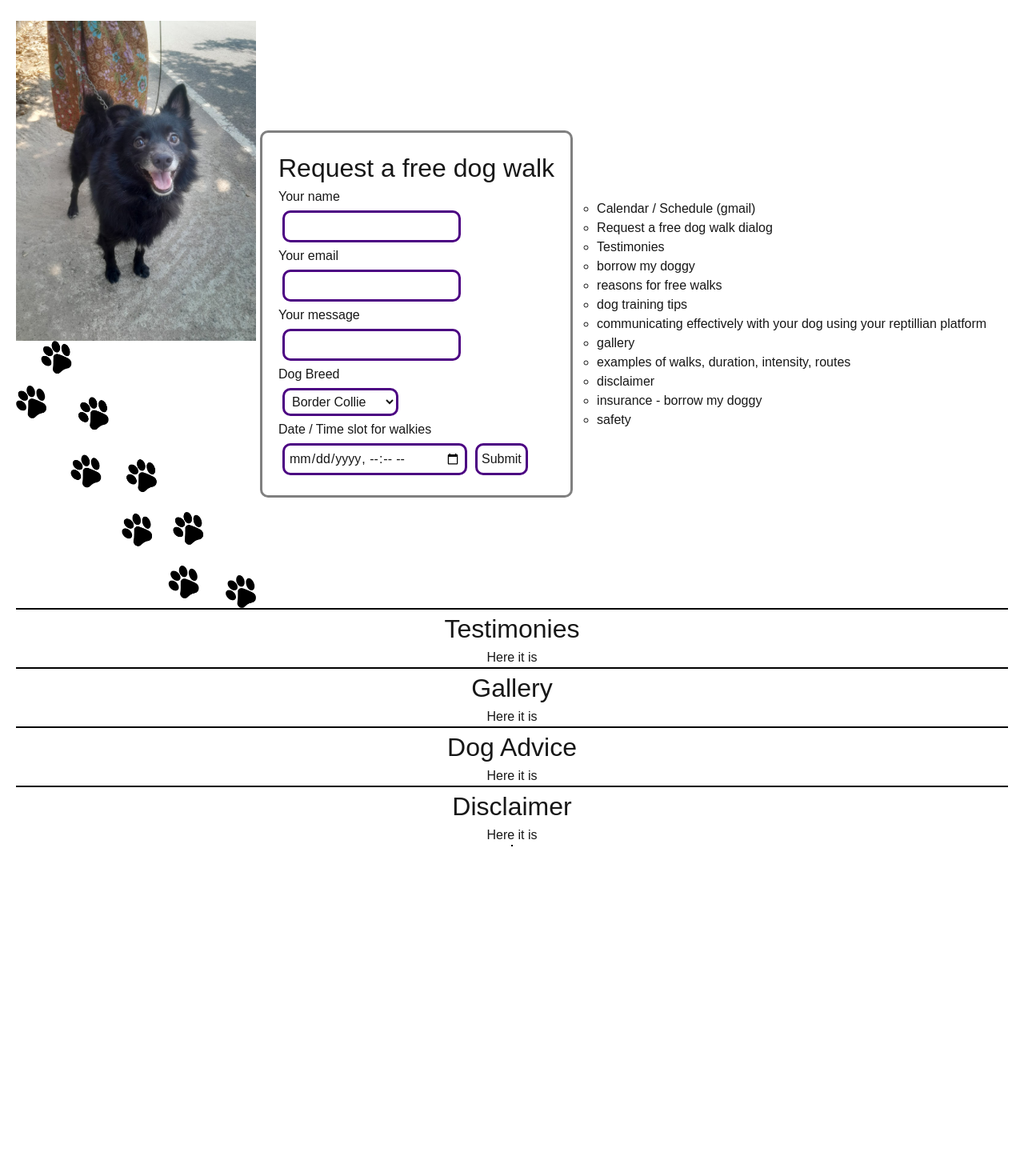
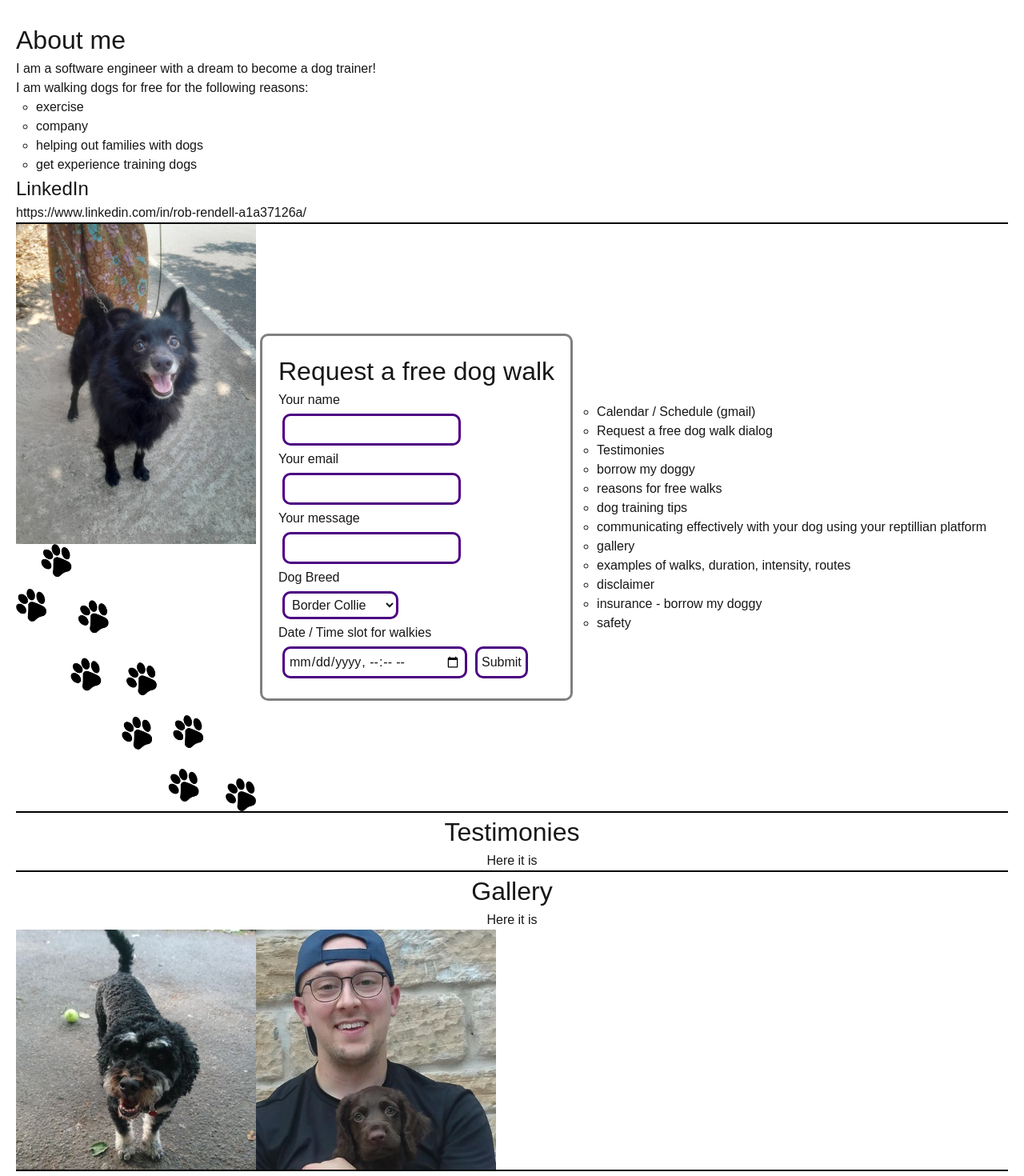
Before and after one commit to Robert-Rendell/robs-free-dog-walks, a Next.js app: page / in a window 1280 px wide. Shown: the part 120-1590 px from the top of the page at 80% size. Before the commit the page ends 1198 px from the top, so only its background shows below. Built offline with nearby package versions, Linux system fonts and the light colour scheme.

Commit message:
Add about me section

```diff
--- /dev/null
+++ b/src/app/components/about-me.tsx
@@ -0,0 +1,23 @@
+export function AboutMe() {
+  return (
+    <>
+      <div id="about-me">
+        <h1>About me</h1>
+        <p>I am a software engineer with a dream to become a dog trainer!</p>
+        <p>I am walking dogs for free for the following reasons:</p>
+        <ul>
+          <li>exercise</li>
+          <li>company</li>
+          <li>helping out families with dogs</li>
+          <li>get experience training dogs</li>
+        </ul>
+        <h2>LinkedIn</h2>
+        <p>
+          <a href="https://www.linkedin.com/in/rob-rendell-a1a37126a/">
+            https://www.linkedin.com/in/rob-rendell-a1a37126a/
+          </a>
+        </p>
+      </div>
+    </>
+  );
+}
--- a/src/app/components/gallery.tsx
+++ b/src/app/components/gallery.tsx
@@ -1,8 +1,35 @@
+import Image from "next/image";
 export function Gallery() {
   return (
     <>
       <h1>Gallery</h1>
       <p>Here it is</p>
+      <table>
+        <tbody>
+          <tr>
+            <td>
+              <Image
+                className="dark:invert center"
+                src="/lilah.jpeg"
+                alt="Lilah"
+                width={300}
+                height={300}
+                priority
+              />
+            </td>
+            <td>
+              <Image
+                className="dark:invert center"
+                src="/oryn.jpeg"
+                alt="Oryn"
+                width={300}
+                height={300}
+                priority
+              />
+            </td>
+          </tr>
+        </tbody>
+      </table>
     </>
   );
 }
--- a/src/app/components/request-free-walks-form/available-slots-input.tsx
+++ b/src/app/components/request-free-walks-form/available-slots-input.tsx
@@ -1 +1,5 @@
-export function AvailableSlotsInput() {}
+export function AvailableSlotsInput() {
+  <>
+    <div className="rob-dog-box"></div>
+  </>;
+}
--- a/src/app/globals.css
+++ b/src/app/globals.css
@@ -45,6 +45,15 @@ hr {
 #request-walk-form {
 }
 
+.rob-dog-box {
+  border: 3px solid grey;
+  border-radius: 10px;
+  padding: 20px;
+  text-align: left;
+  max-width: 450px;
+  margin: 5px;
+}
+
 .request-walk-form {
   border: 3px solid grey;
   border-radius: 10px;
@@ -89,3 +98,10 @@ input .submit-button :hover {
   color: white;
   background-color: black;
 }
+
+#available-slots-div {
+}
+
+#about-me {
+  text-align: left;
+}
--- a/src/app/page.tsx
+++ b/src/app/page.tsx
@@ -6,6 +6,7 @@ import { Testimonies } from "./components/testimonies";
 import { Gallery } from "./components/gallery";
 import { Disclaimer } from "./components/disclaimer";
 import { DogAdvice } from "./components/dog-advice";
+import { AboutMe } from "./components/about-me";
 
 export default function Home() {
   return (
@@ -19,6 +20,8 @@ export default function Home() {
       <div className="title-header">
         <main>
           <div className="inner-main">
+            <AboutMe />
+            <hr />
             <table>
               <tbody>
                 <tr>
```
Also changed, not shown: public/lilah.jpeg (added), public/oryn.jpeg (added).
